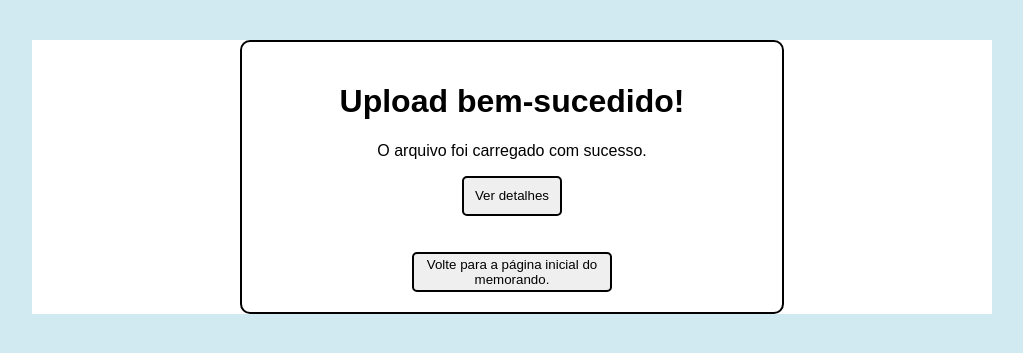
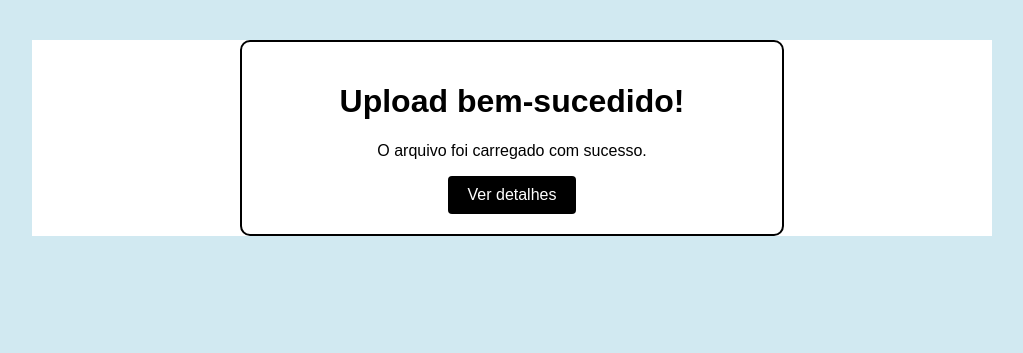
Before and after one commit to gustavonerywe/Memorando_PMNF, a Django app: page /upload_success/ in a window 1280 px wide. Shown: the top 353 px of the page, without its empty margins (128-1151 px from the left). Run offline with Django 4.2, Linux system fonts and the light colour scheme; a user stored in the database is signed in; parts of the project's set-up code (start-up, migrations or seed data) failed here and were passed over.

```diff
--- a/memoApp/static/css/style.css
+++ b/memoApp/static/css/style.css
@@ -130,8 +130,6 @@ main {
     padding-left: px;
     width: 20%;
 }
-
-
 
 #box-file {
     width: 40%;
@@ -269,18 +267,23 @@ input[type="text"] {
     margin: 20px auto;
     max-width: 500px;
 }
-
-#link-upload {
+#link-upload{
+    display: inline-block;
+    background-color: black;
+    color: #fff;
+    padding: 10px 20px;
+    text-align: center;
     text-decoration: none;
-    color: black;
+    border-radius: 4px;
 }
-
-#link-upload:hover {
-    text-decoration: none;
-    color: rgb(15, 12, 226);
+#link-upload:hover{
+    text-decoration: underline white;
 }
-
-#corpoMemorando {
-    width: 75%;
-    margin: 0 auto;
+#link-container{
+    display: flex;
+    justify-content: center;
+    align-items: center;
+}
+#label-file {
+    pointer-events: none;
   }
--- a/memoApp/templates/upload_success.html
+++ b/memoApp/templates/upload_success.html
@@ -5,10 +5,9 @@
 <fieldset id="box-upload">
   <h1 id="title-upload">Upload bem-sucedido!</h1>
   <p id="subtitle-upload">O arquivo foi carregado com sucesso.</p>
-  <button id="botao-upload"><a id="link-upload" href="{% url 'file_detail' image.id %}">Ver detalhes</a></button>
-  <br>
-  <br>
-  <button id="botao-back"><a id="link-upload" href="{% url 'upload' %}">Volte para a página inicial do memorando.</a></button>
+  <div id="link-container">
+  <a id="link-upload" href="{% url 'file_detail' image.id %}">Ver detalhes</a>
+</div>
 </fieldset>
 <!-- upload_success.html -->
 {% endblock %}
```
Also changed, not shown: memoApp/templates/memo_main.html (+15 -12 lines).
